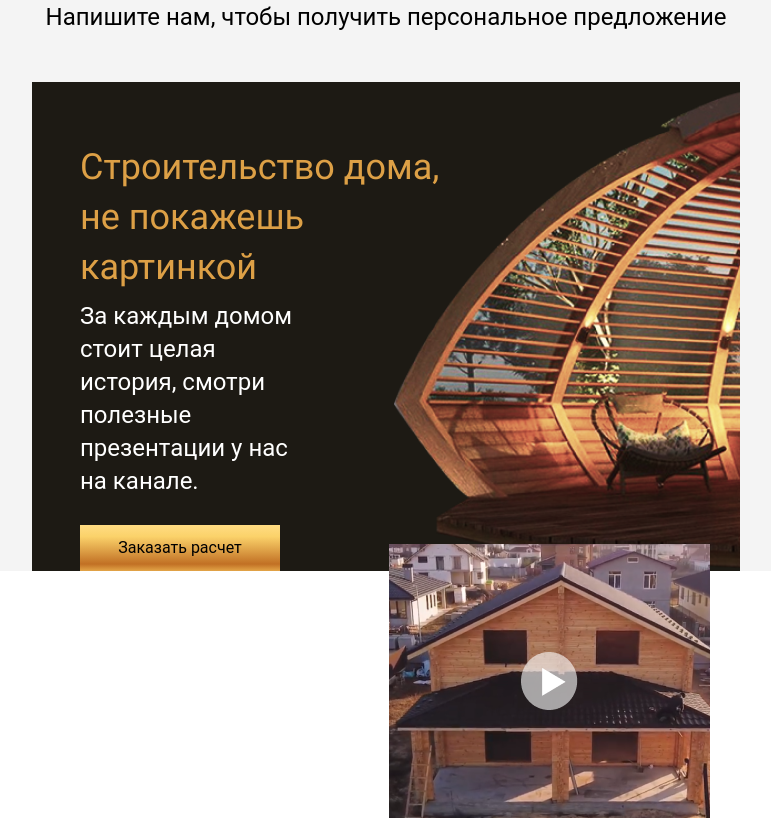
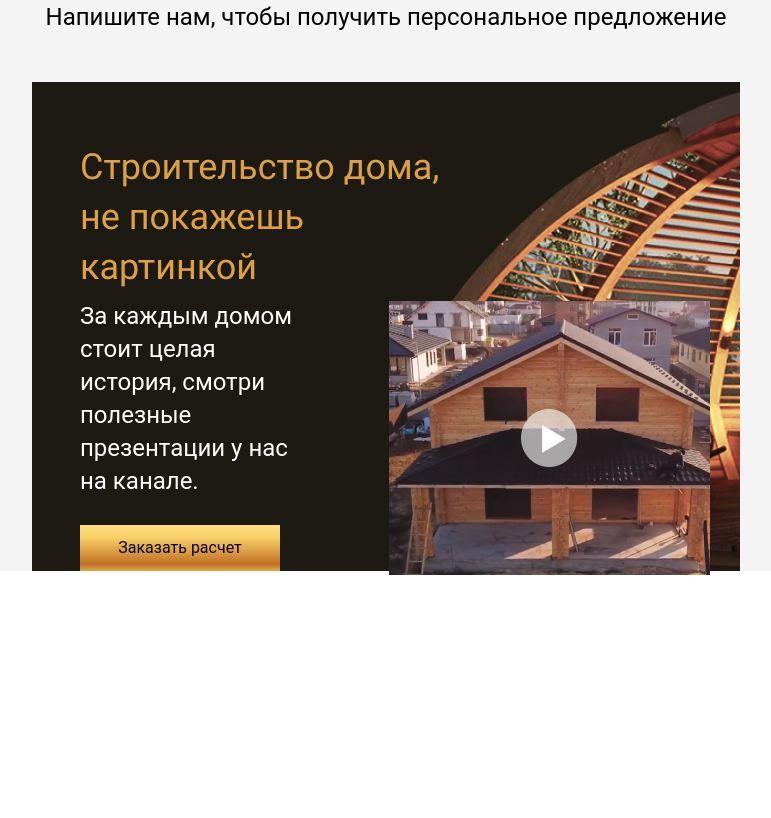
Before and after one commit to MirovaViktoria/house, a plain HTML site: page index.html in a window 1280 px wide. Shown: the part 2448-3266 px from the top of the page, without its empty margins (254-1025 px from the left). After the commit the page ends 3023 px from the top, so only its background shows below. Drawn offline with Linux system fonts and the light colour scheme.

Commit message:
made in block

```diff
--- a/css/style.css
+++ b/css/style.css
@@ -949,7 +949,7 @@
     display: flex;
     justify-content: flex-end;
     position: relative;
-    margin-top: -27px;
+    margin-top: -270px;
   }
 }
 /*ПЯТЫЙ БЛОК - LAPTOP*/
```
